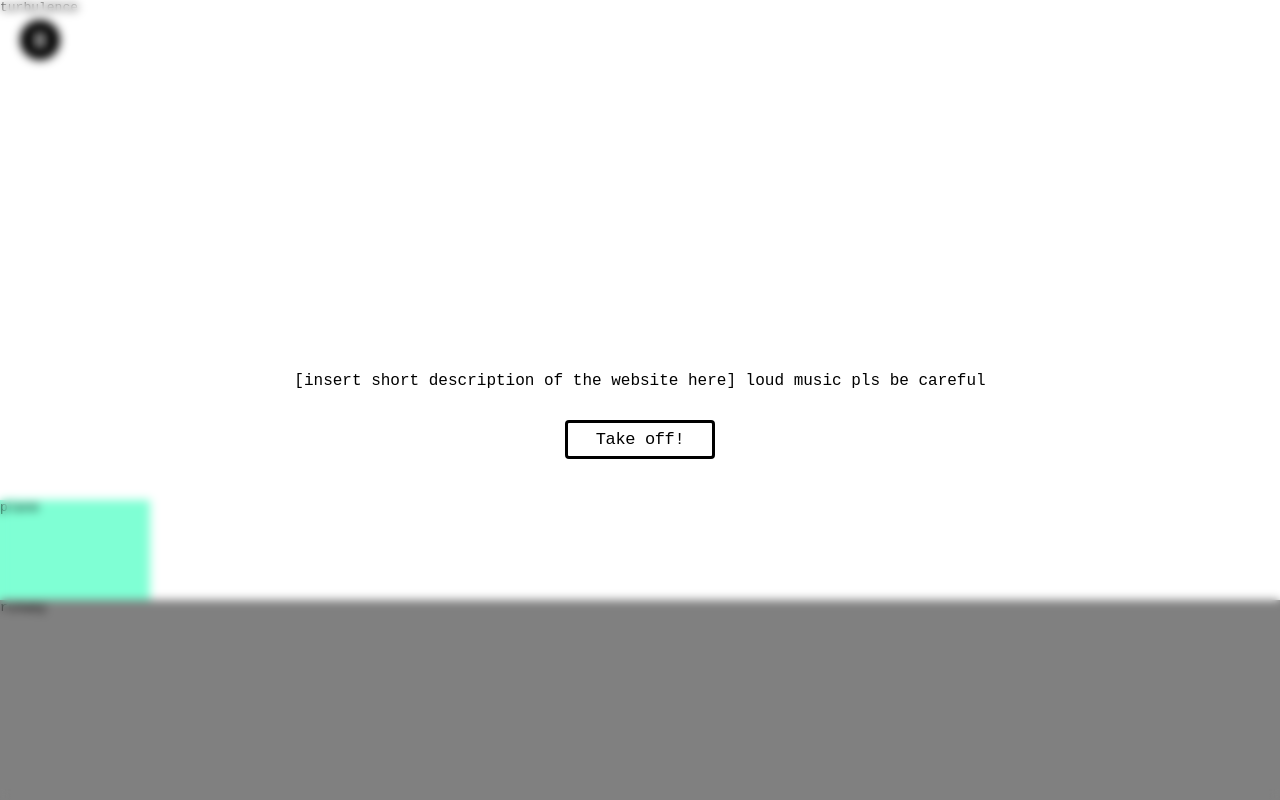
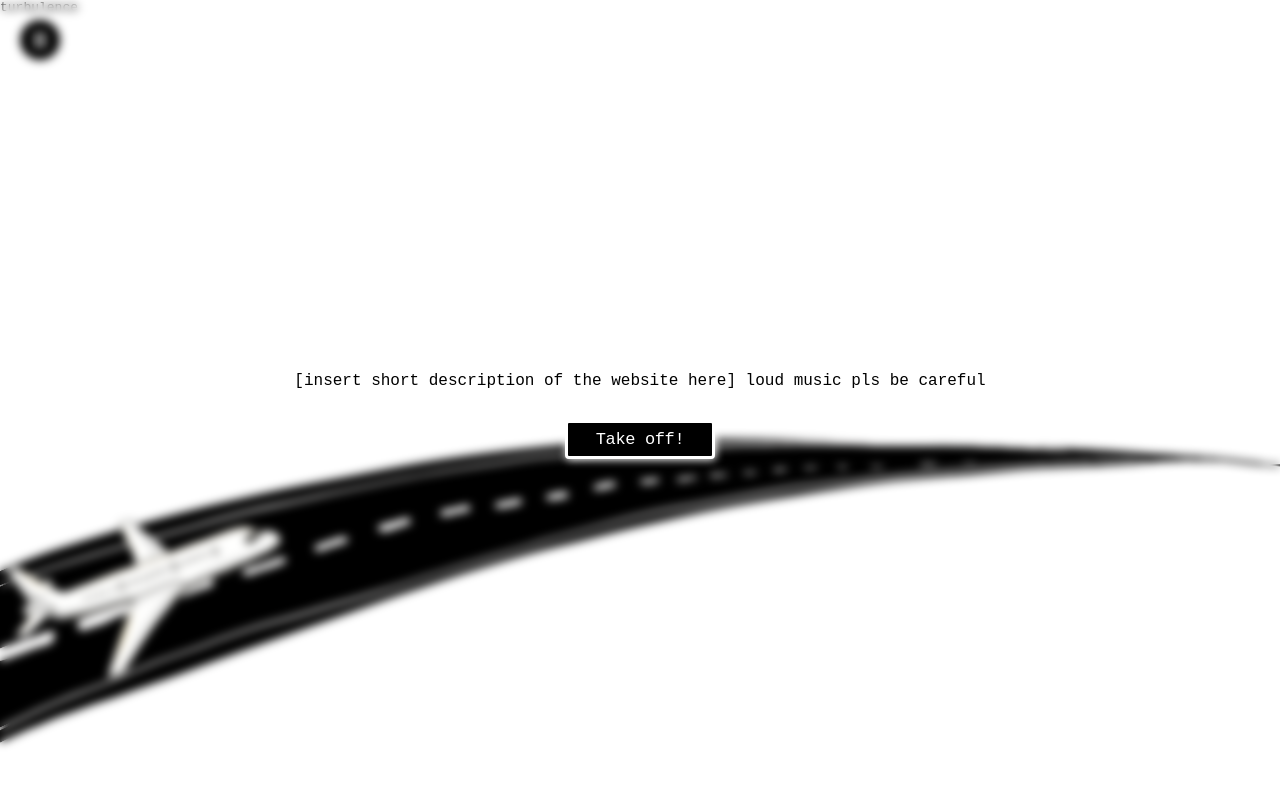
Before and after one commit to dktpt44/ComLab-AudioProject, a plain HTML site: page index.html in a window 1280 px wide. Shown: the top 800 px of the page. Drawn offline with nearby package versions, Linux system fonts and the light colour scheme.

Commit message:
runway and plane

```diff
--- a/css/styles.css
+++ b/css/styles.css
@@ -7,17 +7,27 @@ body{
   min-width: 150px;
   max-height: 200px;
   min-height: 100px;
-  background-color: aquamarine;
   position: absolute;
-  bottom: 200px;
+  bottom: 120px;
+  z-index: 80;
 }
 
 #runway{
   width: 100vw;
-  height: 200px;
-  background-color: grey;
   position: absolute;
   bottom: 0;
+  left: 0;
+}
+
+#runway img{
+  object-fit: cover;
+  width: 100%;
+}
+
+#plane img{
+  transform: rotate(-21deg);
+  object-fit: fill;
+  width: 100%;
 }
 
 #clouds{
@@ -61,10 +71,10 @@ body{
 #takeOffBtn {
   width: 150px;
   border: 0;
-  background-color: white;
-  border: 3px solid black;
+  background-color: black;
+  border: 3px solid white;
   border-radius: 4px;
-  color: black;
+  color: white;
   cursor: pointer;
   padding: 4px 15px;
   font-size: 17px;
@@ -73,13 +83,15 @@ body{
   line-height: 1.47059;
   margin: 0 auto;
   font-family: monospace;
+  filter: drop-shadow(1px 1px 4px white);
+
 }
 
 #takeOffBtn:hover {
-  background-color: black;
-  border-color: black;
+  background-color: white;
+  border-color: white;
   text-decoration: none;
-  color: white;
+  color: black;
 }
 
 .takeoffclass {
--- a/index.html
+++ b/index.html
@@ -54,8 +54,12 @@
       <img id = "play" src="play.png" alt="play button lols" height="50px" width="auto">
     </div>
 
-    <div id="plane">plane</div>
-    <div class = "slow" id="runway">runway</div>
+    <div id="plane">
+      <img src="pics/plane.PNG" alt="A Plane image :)" width="300px" height="auto">
+    </div>
+    <div class = "slow" id="runway">
+      <img src="pics/runway.PNG" alt="dis a runway:)">
+    </div>
     <div class = "slow" id="clouds_ground">clouds</div>
     <div class = "slow" id="clouds">clouds</div>
     <div id="moon"></div>
--- a/js/script.js
+++ b/js/script.js
@@ -5,7 +5,7 @@ $(document).ready(() => {
     $(".homeScreen").fadeIn("slow", () => {
       //when first screen is displayed
       // any code write here:
-
+      var started = false;
       var sound = document.getElementById("sound");
       var soundPlaying = false;
       var pauseButton = document.getElementById("pause");
@@ -16,6 +16,7 @@ $(document).ready(() => {
         $(".takeoffclass").fadeOut();
         sound.play();
         soundPlaying = true;
+        started = true;
       });
 
       var playSound = function(){
@@ -48,9 +49,9 @@ $(document).ready(() => {
         if([32].indexOf(e.keyCode) > -1) {
           //block play before starting the audio (in the very beginning)
           e.preventDefault();
-          if(soundPlaying){
+          if(soundPlaying && started){
             pauseSound();
-          }else{
+          }else if(!soundPlaying && started){
             playSound();
           }
       }
@@ -62,7 +63,7 @@ $(document).ready(() => {
       var slow = document.querySelectorAll(".slow");
 
       var updatePosition = function(){
-        if(audio.currentTime<30.0 && soundPlaying){
+        if(audio.currentTime>30.0 && soundPlaying){
             slow.forEach(obj => {
               var position = obj.getBoundingClientRect();
               obj.style.left = position.left - 1 + 'px';
```
Also changed, not shown: pics/plane.PNG (renamed from pics/IMG_0096.PNG), pics/runway.PNG (renamed from pics/IMG_0091.PNG), 1 other file.
